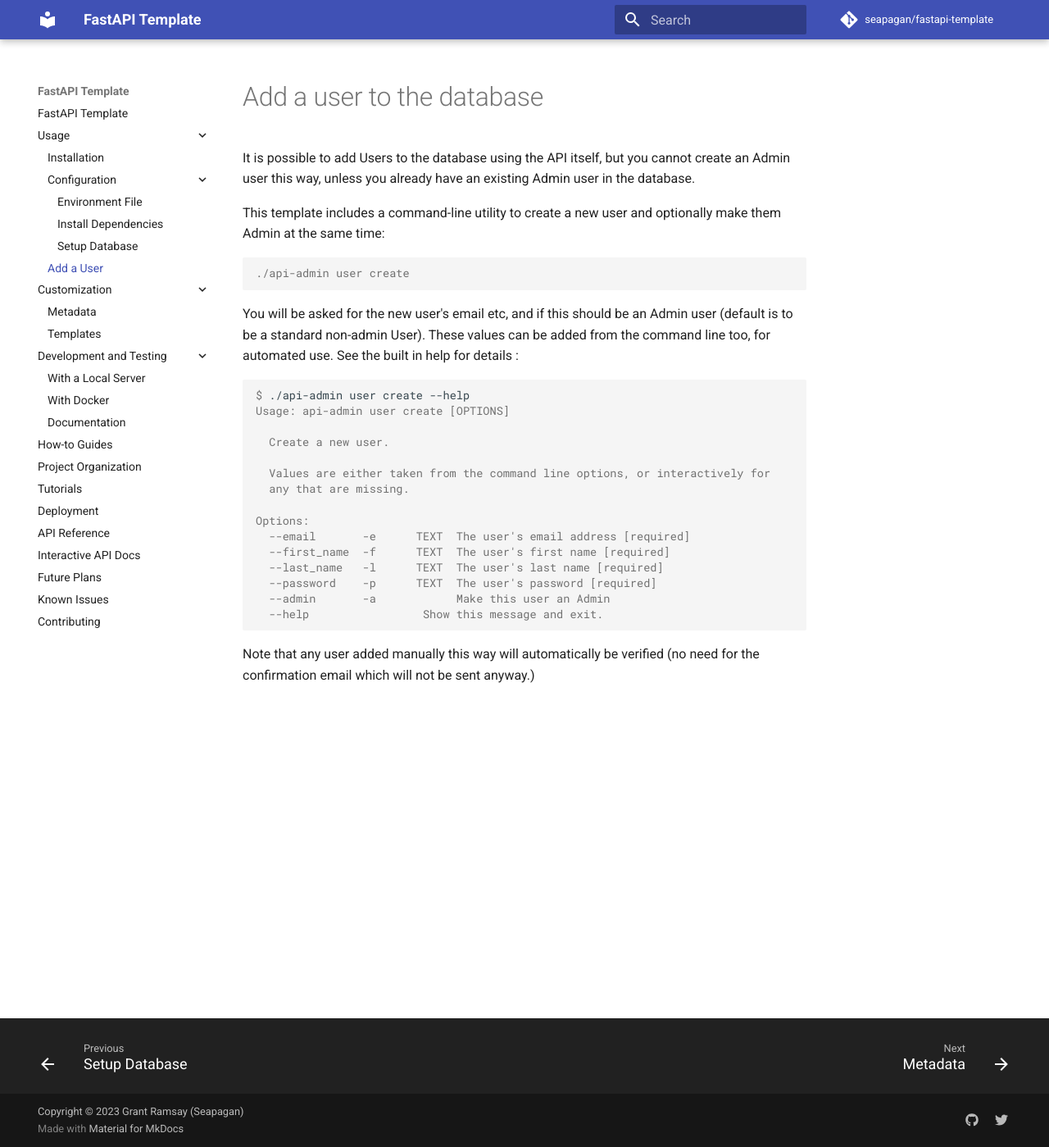
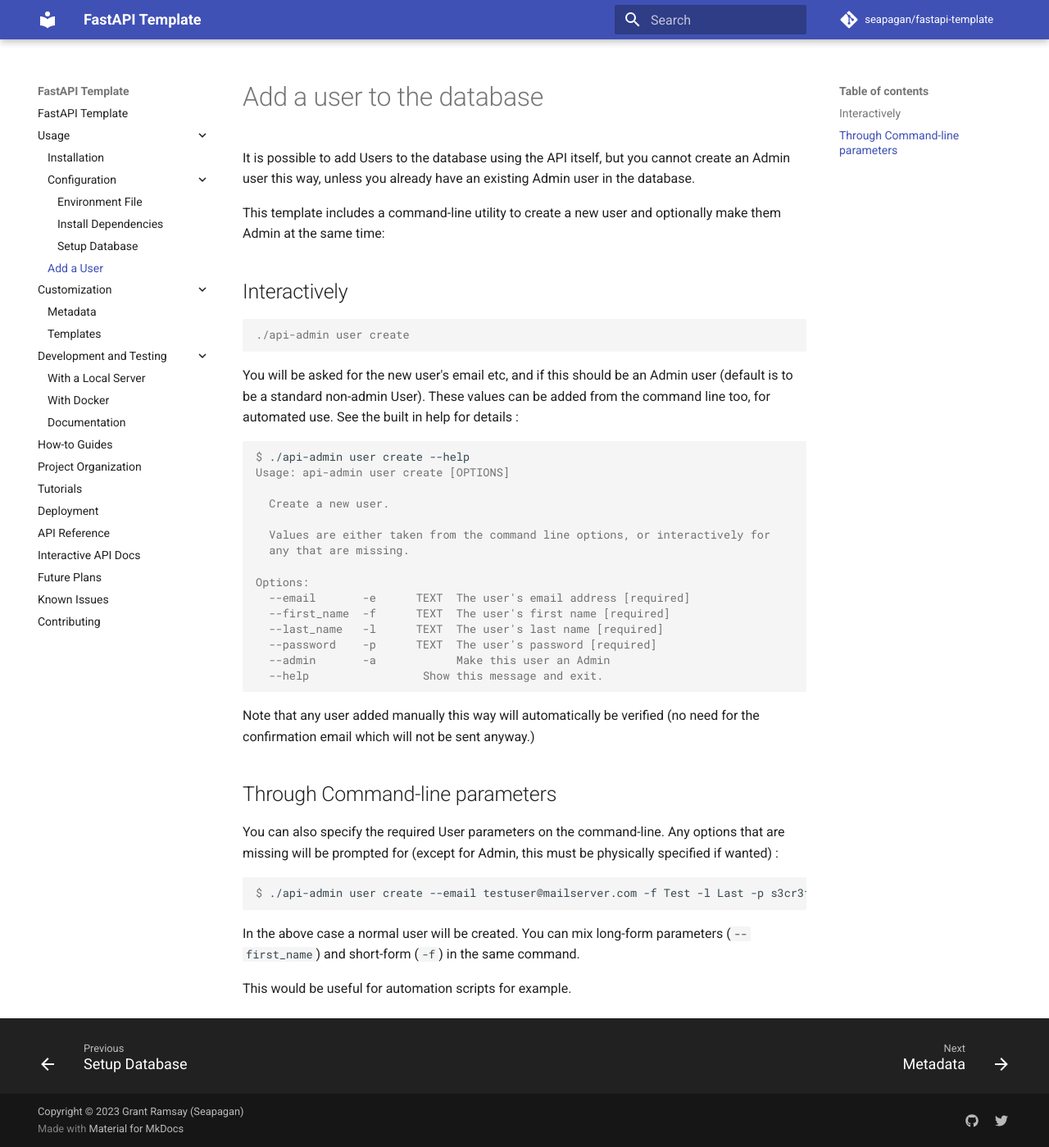
Before and after one commit to seapagan/fastapi-template, an MkDocs documentation site: the page built from docs/usage/add-user.md, in a window 1280 px wide and 1399 px high. Shown: the whole window at 82% size. Built offline with MkDocs 1.6.1 and Material for MkDocs 9.7.7, drawn with Linux system fonts in a browser that asks for light colours; comment, search, counter and statistics services are not loaded.

Commit message:
expand adding user from cmd line
Signed-off-by: Grant Ramsay <seapagan@gmail.com>

````diff
--- a/docs/usage/add-user.md
+++ b/docs/usage/add-user.md
@@ -6,6 +6,8 @@
 
 This template includes a command-line utility to create a new user and
 optionally make them Admin at the same time:
+
+## Interactively
 
 ```console
 ./api-admin user create
@@ -36,3 +38,18 @@
 
 Note that any user added manually this way will automatically be verified (no
 need for the confirmation email which will not be sent anyway.)
+
+## Through Command-line parameters
+
+You can also specify the required User parameters on the command-line. Any
+options that are missing will be prompted for (except for Admin, this must be
+physically specified if wanted) :
+
+```console
+$ ./api-admin user create --email testuser@mailserver.com -f Test -l Last -p s3cr3tpassw0rd
+```
+
+In the above case a normal user will be created. You can mix long-form
+parameters (`--first_name`) and short-form (`-f`) in the same command.
+
+This would be useful for automation scripts for example.
````
